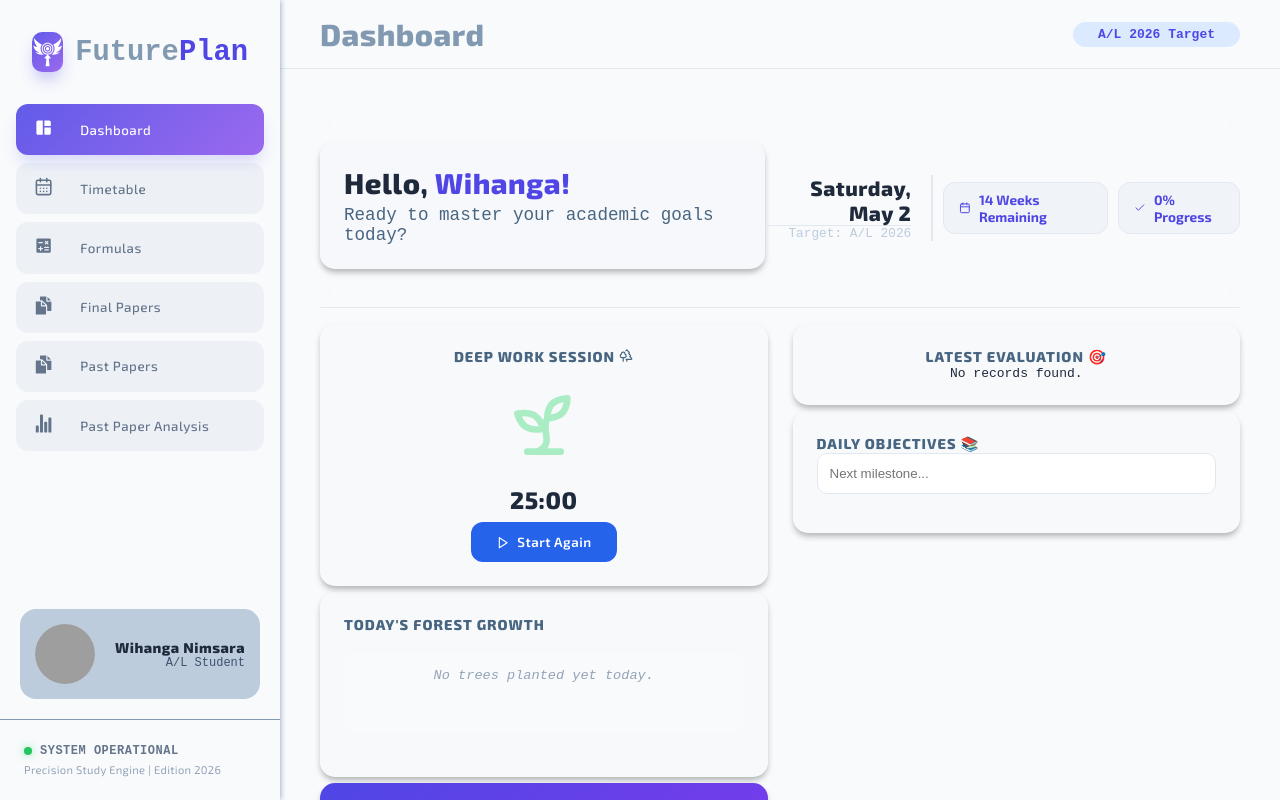
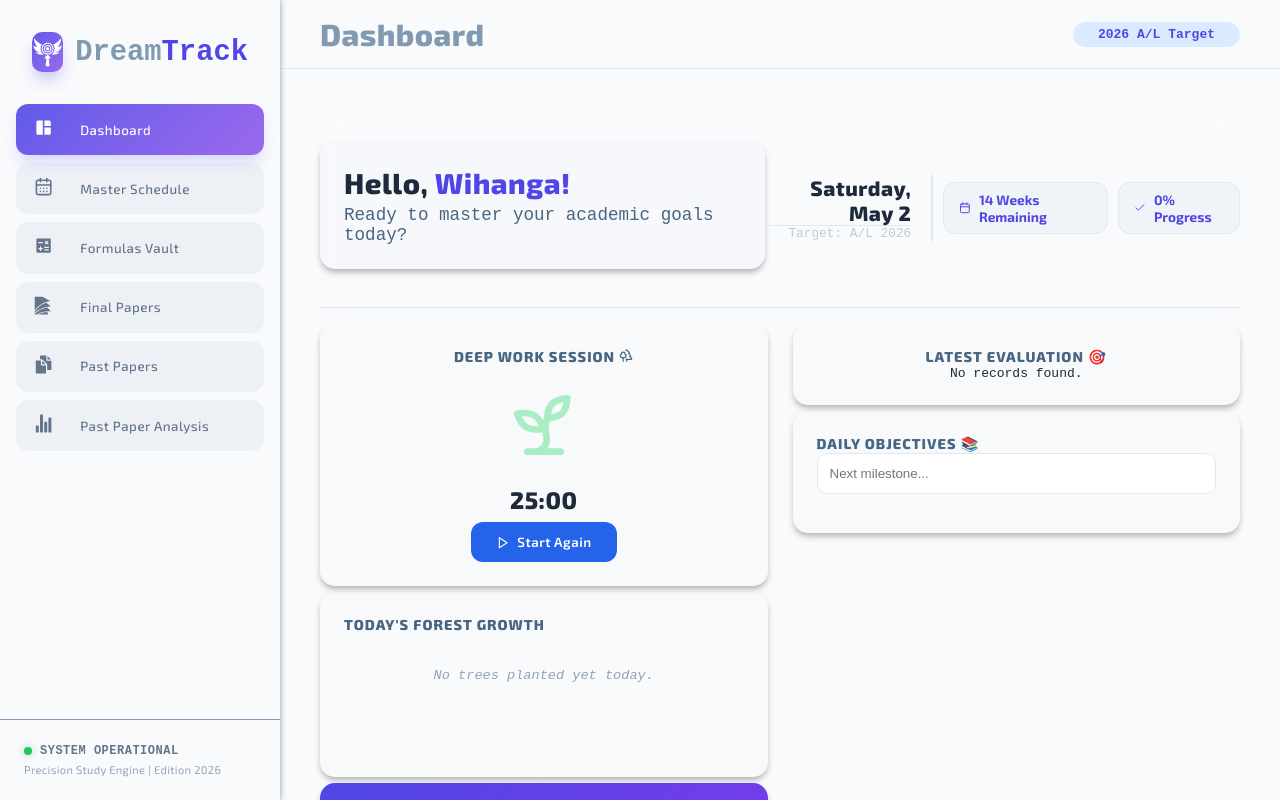
Before and after one commit to lakshan-beast/Future-Plan, a React (Vite) app: page / in a window 1280 px wide. Built offline with nearby package versions, Linux system fonts and the light colour scheme; grey boxes are pictures that could not be loaded.

Commit message:
Refactor App component: update branding, navigation labels, and remove unused code

```diff
--- a/src/App.jsx
+++ b/src/App.jsx
@@ -1,215 +1,3 @@
-// import { useState } from 'react'
-// import reactLogo from './assets/react.svg'
-// import viteLogo from './assets/vite.svg'
-// import heroImg from './assets/hero.png'
-// import './App.css'
-
-// function App() {
-//   const [count, setCount] = useState(0)
-
-//   return (
-//     <>
-//       <section id="center">
-//         <div className="hero">
-//           <img src={heroImg} className="base" width="170" height="179" alt="" />
-//           <img src={reactLogo} className="framework" alt="React logo" />
-//           <img src={viteLogo} className="vite" alt="Vite logo" />
-//         </div>
-//         <div>
-//           <h1>Get started</h1>
-//           <p>
-//             Edit <code>src/App.jsx</code> and save to test <code>HMR</code>
-//           </p>
-//         </div>
-//         <button
-//           type="button"
-//           className="counter"
-//           onClick={() => setCount((count) => count + 1)}
-//         >
-//           Count is {count}
-//         </button>
-//       </section>
-
-//       <div className="ticks"></div>
-
-//       <section id="next-steps">
-//         <div id="docs">
-//           <svg className="icon" role="presentation" aria-hidden="true">
-//             <use href="/icons.svg#documentation-icon"></use>
-//           </svg>
-//           <h2>Documentation</h2>
-//           <p>Your questions, answered</p>
-//           <ul>
-//             <li>
-//               <a href="https://vite.dev/" target="_blank">
-//                 <img className="logo" src={viteLogo} alt="" />
-//                 Explore Vite
-//               </a>
-//             </li>
-//             <li>
-//               <a href="https://react.dev/" target="_blank">
-//                 <img className="button-icon" src={reactLogo} alt="" />
-//                 Learn more
-//               </a>
-//             </li>
-//           </ul>
-//         </div>
-//         <div id="social">
-//           <svg className="icon" role="presentation" aria-hidden="true">
-//             <use href="/icons.svg#social-icon"></use>
-//           </svg>
-//           <h2>Connect with us</h2>
-//           <p>Join the Vite community</p>
-//           <ul>
-//             <li>
-//               <a href="https://github.com/vitejs/vite" target="_blank">
-//                 <svg
-//                   className="button-icon"
-//                   role="presentation"
-//                   aria-hidden="true"
-//                 >
-//                   <use href="/icons.svg#github-icon"></use>
-//                 </svg>
-//                 GitHub
-//               </a>
-//             </li>
-//             <li>
-//               <a href="https://chat.vite.dev/" target="_blank">
-//                 <svg
-//                   className="button-icon"
-//                   role="presentation"
-//                   aria-hidden="true"
-//                 >
-//                   <use href="/icons.svg#discord-icon"></use>
-//                 </svg>
-//                 Discord
-//               </a>
-//             </li>
-//             <li>
-//               <a href="https://x.com/vite_js" target="_blank">
-//                 <svg
-//                   className="button-icon"
-//                   role="presentation"
-//                   aria-hidden="true"
-//                 >
-//                   <use href="/icons.svg#x-icon"></use>
-//                 </svg>
-//                 X.com
-//               </a>
-//             </li>
-//             <li>
-//               <a href="https://bsky.app/profile/vite.dev" target="_blank">
-//                 <svg
-//                   className="button-icon"
-//                   role="presentation"
-//                   aria-hidden="true"
-//                 >
-//                   <use href="/icons.svg#bluesky-icon"></use>
-//                 </svg>
-//                 Bluesky
-//               </a>
-//             </li>
-//           </ul>
-//         </div>
-//       </section>
-
-//       <div className="ticks"></div>
-//       <section id="spacer"></section>
-//     </>
-//   )
-// }
-
-// export default App
-
-// import { useState } from "react";
-// import "./styles/main.scss";
-// import Dashboard from "./pages/Dashboard";
-// function App() {
-//   const [activeTab, setActiveTab] = useState("dashboard");
-
-//   return (
-//     <div className="flex h-screen bg-gray-100">
-//       {/* Sidebar */}
-//       <div className="w-64 bg-blue-900 text-white flex flex-col">
-//         <div className="p-6 text-2xl font-bold border-b border-blue-800">
-//           StudyFlow ML
-//         </div>
-//         <nav className="flex-1 p-4 space-y-2">
-//           <button
-//             onClick={() => setActiveTab("dashboard")}
-//             className={`w-full text-left p-3 rounded ${activeTab === "dashboard" ? "bg-blue-700" : "hover:bg-blue-800"}`}>
-//             📊 Dashboard
-//           </button>
-//           <button
-//             onClick={() => setActiveTab("papers")}
-//             className={`w-full text-left p-3 rounded ${activeTab === "papers" ? "bg-blue-700" : "hover:bg-blue-800"}`}>
-//             📝 Past Papers
-//           </button>
-//           <button
-//             onClick={() => setActiveTab("formulas")}
-//             className={`w-full text-left p-3 rounded ${activeTab === "formulas" ? "bg-blue-700" : "hover:bg-blue-800"}`}>
-//             📐 Formula Sheet
-//           </button>
-//         </nav>
-//         <div className="p-4 border-t border-blue-800 text-sm text-blue-300">
-//           For Combined Maths 🇱🇰
-//         </div>
-//       </div>
-
-//       {/* Main Content Area */}
-//       <div className="flex-1 overflow-y-auto p-8">
-//         {activeTab === "dashboard" && <Dashboard />}
-//         {activeTab === "papers" && (
-//           <div className="text-2xl font-bold">
-//             Past Paper Tracker (Coming Soon)
-//           </div>
-//         )}
-//         {activeTab === "formulas" && (
-//           <div className="text-2xl font-bold">Formula Sheet (Coming Soon)</div>
-//         )}
-//       </div>
-//     </div>
-//   );
-// }
-
-// export default App;
-
-// import { useState } from "react";
-// import "./styles/main.scss";
-// import Dashboard from "./pages/Dashboard";
-
-// function App() {
-//   const [activeTab, setActiveTab] = useState("dashboard");
-
-//   return (
-//     <div className="app-container">
-//       <aside className="sidebar">
-//         <div className="logo">StudyFlow</div>
-//         <nav>
-//           <button
-//             className={activeTab === "dashboard" ? "active" : ""}
-//             onClick={() => setActiveTab("dashboard")}>
-//             📊 Dashboard
-//           </button>
-//           <button
-//             className={activeTab === "papers" ? "active" : ""}
-//             onClick={() => setActiveTab("papers")}>
-//             📝 Past Papers
-//           </button>
-//           {/* අනෙක් buttons... */}
-//         </nav>
-//       </aside>
-
-//       <main className="content">
-//         {activeTab === "dashboard" && <Dashboard />}
-//         {activeTab === "papers" && <h2>Past Paper Tracker</h2>}
-//       </main>
-//     </div>
-//   );
-// }
-
-// export default App;
-
 import { useState } from "react";
 
 import Dashboard from "./pages/Dashboard";
@@ -224,8 +12,9 @@ import { IoDocumentsSharp, IoStatsChart } from "react-icons/io5";
 import { GiFlyingTarget } from "react-icons/gi";
 import { LuCalendarDays } from "react-icons/lu";
 import { PiMathOperationsFill } from "react-icons/pi";
+import { GiPapers } from "react-icons/gi";
 
-import Logo from "../public/logo.jpg";
+// import Logo from "../public/logo.jpg";
 
 function App() {
   const [activeTab, setActiveTab] = useState("dashboard");
@@ -235,7 +24,7 @@ function App() {
       <aside className="sidebar">
         <div className="logo">
           <GiFlyingTarget className="logo-icon" />
-          Future<span>Plan</span>
+          Dream<span>Track</span>
         </div>
         <nav className="nav-menu">
           <button
@@ -253,7 +42,7 @@ function App() {
             <span className="icon">
               <LuCalendarDays />
             </span>{" "}
-            Timetable
+            Master Schedule
           </button>
 
           <button
@@ -262,14 +51,14 @@ function App() {
             <span className="icon">
               <PiMathOperationsFill />
             </span>{" "}
-            Formulas
+            Formulas Vault
           </button>
 
           <button
             className={activeTab === "finalpapers" ? "active" : ""}
             onClick={() => setActiveTab("finalpapers")}>
             <span className="icon">
-              <IoDocumentsSharp />
+              <GiPapers />
             </span>{" "}
             Final Papers
           </button>
@@ -293,14 +82,14 @@ function App() {
           </button>
         </nav>
         {/* * User Profile Section */}
-        <div className="user-profile">
-          {" "}
+        {/* <div className="user-profile"> */}
+        {/* {" "}
           <img src={Logo} alt="avatar" className="avatar" />{" "}
           <div className="info">
             {" "}
             <h4>Wihanga Nimsara</h4> <p>A/L Student</p>{" "}
           </div>{" "}
-        </div>
+        </div> */}
         <div className="sidebar-footer">
           <div className="footer-status">
             <div className="status-dot"></div>
@@ -314,19 +103,8 @@ function App() {
       <main className="main-content">
         <header className="top-bar">
           <h1>{activeTab.charAt(0).toUpperCase() + activeTab.slice(1)}</h1>
-          {/* <button
-            className="icon-btn-notify"
-            style={{
-              border: "none",
-              background: "#f8fafc",
-              padding: "10px",
-              borderRadius: "10px",
-              cursor: "pointer",
-              color: "#64748b",
-            }}>
-            <LuBell size={20} />
-          </button> */}
-          <div className="user-info">A/L 2026 Target</div>
+
+          <div className="user-info">2026 A/L Target</div>
         </header>
 
         <section className="page-render">
```
